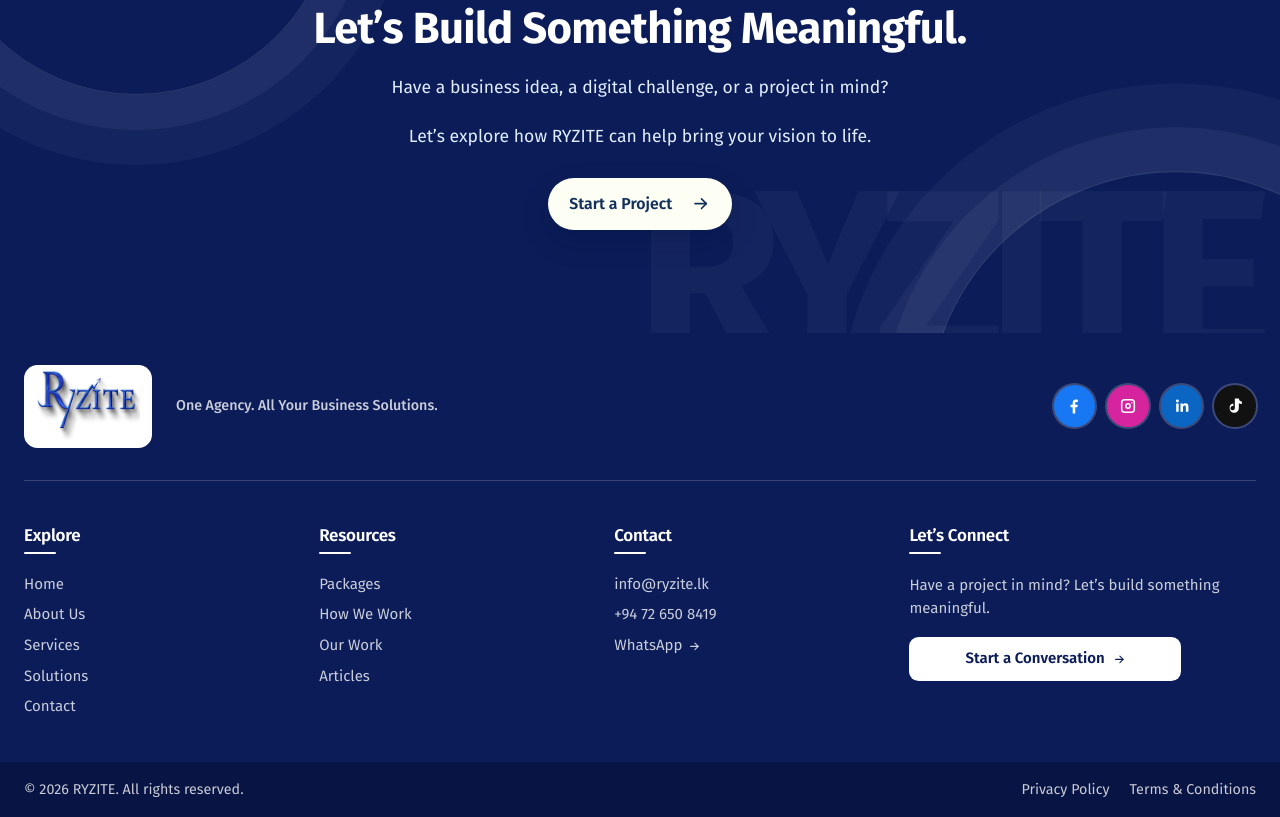
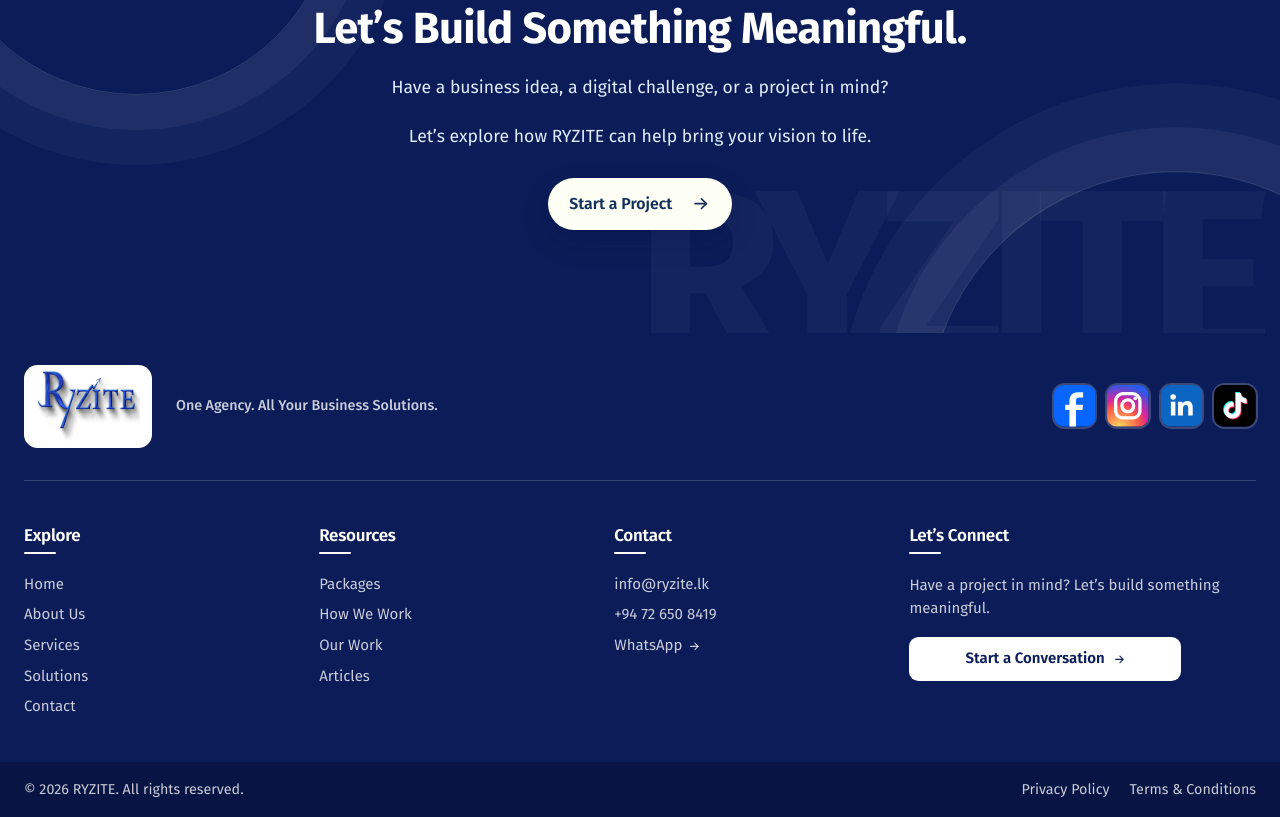
Before and after one commit to Nisla1234/ryzite-unified-platform, an Astro site: page /about in a window 1280 px wide. Shown: the part 5938-6755 px from the top of the page. Built offline with nearby package versions, Linux system fonts and the light colour scheme; Astro itself is replaced by a stand-in of ours; a web font is replaced by a local one.

Commit message:
updated social media icons

```diff
--- a/src/components/layout/Footer.astro
+++ b/src/components/layout/Footer.astro
@@ -11,12 +11,44 @@ const whatsappUrl = `https://wa.me/${company.whatsapp.number}`;
 const phoneHref = `tel:+${company.whatsapp.number}`;
 
 // Social profiles in a fixed order; an icon shows only once its real URL exists in Constants.ts.
-// Icons are simplified monochrome marks on each platform's colour.
+// Icons are full-colour rounded-square app icons (client-supplied references, 2026-11-19),
+// redrawn as inline SVG so they stay sharp and have no white background on the navy footer.
+const tiktokNote = 'M15.4 4.6c.3 1.9 1.5 3.2 3.4 3.4v2.6a6 6 0 0 1-3.4-1.1v5.1a4.8 4.8 0 1 1-4.8-4.8l.7.1v2.7a2.2 2.2 0 1 0 1.4 2V4.6h2.7z';
 const socialLinks = [
-  { name: 'Facebook', url: company.social.facebook, colour: '#1877f2', icon: 'M13.5 21v-7.5h2.6l.4-3h-3V8.6c0-.9.3-1.5 1.5-1.5h1.6V4.4c-.3 0-1.2-.1-2.3-.1-2.3 0-3.9 1.4-3.9 4v2.2H7.8v3h2.6V21h3.1z' },
-  { name: 'Instagram', url: company.social.instagram, colour: '#d6249f', icon: 'M8 3.5h8A4.5 4.5 0 0 1 20.5 8v8a4.5 4.5 0 0 1-4.5 4.5H8A4.5 4.5 0 0 1 3.5 16V8A4.5 4.5 0 0 1 8 3.5zm0 1.8A2.7 2.7 0 0 0 5.3 8v8A2.7 2.7 0 0 0 8 18.7h8a2.7 2.7 0 0 0 2.7-2.7V8A2.7 2.7 0 0 0 16 5.3H8zm4 3.2a3.5 3.5 0 1 1 0 7 3.5 3.5 0 0 1 0-7zm0 1.8a1.7 1.7 0 1 0 0 3.4 1.7 1.7 0 0 0 0-3.4zm4.6-3.1a.9.9 0 1 1 0 1.8.9.9 0 0 1 0-1.8z' },
-  { name: 'LinkedIn', url: company.social.linkedin, colour: '#0a66c2', icon: 'M5 9h3v10H5V9zm1.5-4.8a1.75 1.75 0 1 1 0 3.5 1.75 1.75 0 0 1 0-3.5zM10.2 9h2.9v1.4c.4-.8 1.4-1.6 2.9-1.6 3.1 0 3.7 2 3.7 4.7V19h-3v-4.9c0-1.2 0-2.6-1.6-2.6s-1.9 1.2-1.9 2.5v5h-3V9z' },
-  { name: 'TikTok', url: company.social.tiktok, colour: '#111111', icon: 'M16.6 3c.3 2.1 1.6 3.5 3.6 3.7v2.9c-1.3.1-2.5-.3-3.6-1v5.7c0 3.3-2.6 5.7-5.6 5.7a5.5 5.5 0 0 1-1-10.9v3a2.6 2.6 0 1 0 1.8 2.5V3h4.8z' },
+  {
+    name: 'Facebook',
+    url: company.social.facebook,
+    svg: `<rect width="24" height="24" rx="5.5" fill="#0866ff"/>
+      <path fill="#fff" d="M8.9 24v-9.6H6.5v-3h2.4V9.2c0-3.3 1.9-5 5-5h2.9v3h-2.1c-1.4 0-2 .6-2 1.9v2.3h4.1l-.4 3h-3.7V24z"/>`,
+  },
+  {
+    name: 'Instagram',
+    url: company.social.instagram,
+    svg: `<defs><radialGradient id="footer-ig-gradient" cx="7" cy="25" r="27" gradientUnits="userSpaceOnUse">
+        <stop offset="0" stop-color="#fdf497"/><stop offset=".1" stop-color="#fdc35a"/>
+        <stop offset=".45" stop-color="#fd5949"/><stop offset=".62" stop-color="#d6249f"/>
+        <stop offset=".95" stop-color="#285aeb"/></radialGradient></defs>
+      <rect width="24" height="24" rx="5.5" fill="url(#footer-ig-gradient)"/>
+      <g fill="none" stroke="#fff" stroke-width="1.9">
+        <rect x="5" y="5" width="14" height="14" rx="4.2"/><circle cx="12" cy="12" r="3.4"/>
+      </g>
+      <circle cx="16.3" cy="7.7" r="1.1" fill="#fff"/>`,
+  },
+  {
+    name: 'LinkedIn',
+    url: company.social.linkedin,
+    svg: `<rect width="24" height="24" rx="5.5" fill="#0a66c2"/>
+      <g fill="#fff"><circle cx="7" cy="6.9" r="1.6"/><path d="M5.7 9.6h2.6v8H5.7z"/>
+        <path d="M9.8 9.6h2.5v1.1c.6-.9 1.6-1.4 2.9-1.4 2.2 0 3.1 1.4 3.1 3.7v4.6h-2.6v-4.2c0-1.1-.4-1.8-1.4-1.8-1.1 0-1.6.8-1.6 1.9v4.1H9.8z"/></g>`,
+  },
+  {
+    name: 'TikTok',
+    url: company.social.tiktok,
+    svg: `<rect width="24" height="24" rx="5.5" fill="#000"/>
+      <path fill="#25f4ee" transform="translate(-.5 -.5)" d="${tiktokNote}"/>
+      <path fill="#fe2c55" transform="translate(.5 .5)" d="${tiktokNote}"/>
+      <path fill="#fff" d="${tiktokNote}"/>`,
+  },
 ].filter((link) => link.url);
 ---
 
@@ -29,8 +61,8 @@ const socialLinks = [
       <p class="footer-tagline" data-label-key="footerTagline">One Agency. All Your Business Solutions.</p>
       <nav class="footer-social" aria-label="Follow Us" data-aria-label-key="footerFollow">
         {socialLinks.map((link) => (
-          <a href={link.url} target="_blank" rel="noopener noreferrer" style={`--social:${link.colour}`} aria-label={`RYZITE on ${link.name}`} title={link.name}>
-            <svg viewBox="0 0 24 24" aria-hidden="true" focusable="false"><path d={link.icon} fill="currentColor" fill-rule="evenodd" /></svg>
+          <a href={link.url} target="_blank" rel="noopener noreferrer" aria-label={`RYZITE on ${link.name}`} title={link.name}>
+            <svg viewBox="0 0 24 24" aria-hidden="true" focusable="false" set:html={link.svg} />
           </a>
         ))}
       </nav>
@@ -135,19 +167,16 @@ const socialLinks = [
   }
 
   .footer-social a {
-    display: grid;
+    display: block;
     width: 2.6rem;
     height: 2.6rem;
-    place-items: center;
-    border-radius: 50%;
-    color: #fff;
-    background: var(--social);
+    border-radius: .65rem;
     box-shadow: 0 0 0 2px rgb(255 255 255 / 20%);
     transition: translate var(--duration-fast) var(--ease-out), box-shadow var(--duration-fast) ease;
   }
 
   .footer-social a:hover { translate: 0 -3px; box-shadow: 0 0 0 2px #fff; }
-  .footer-social svg { width: 1.25rem; height: 1.25rem; }
+  .footer-social svg { display: block; width: 100%; height: 100%; }
 
   /* Link columns with short underlined headings. */
   .footer-columns {
```
